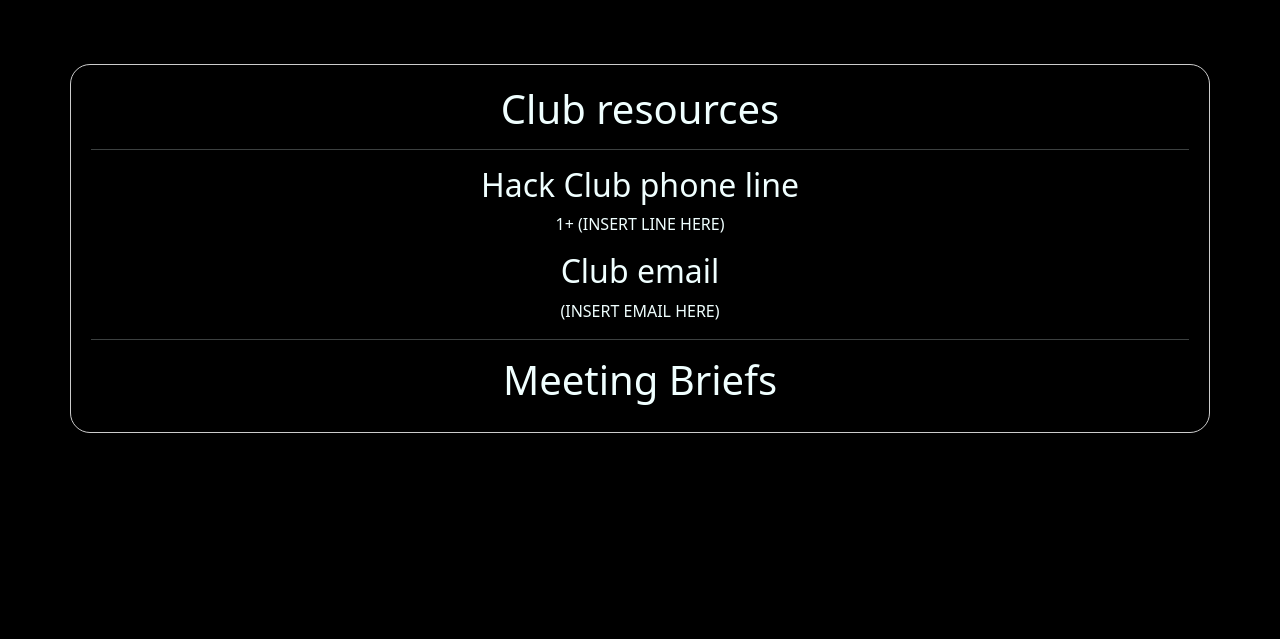
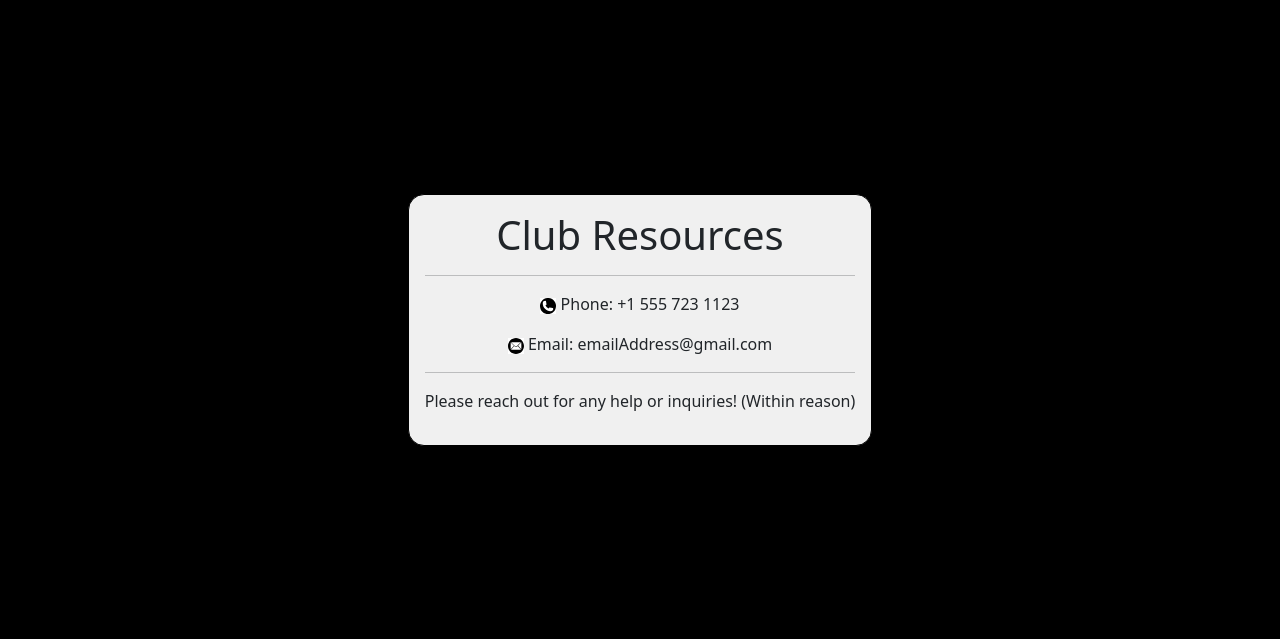
Before and after one commit to TheRealMopcornPuncher/BHSHACKCLUB, a Flask app: page /resources in a window 1280 px wide. Shown: the part 58-697 px from the top of the page. Run offline with Flask 3, Linux system fonts and the light colour scheme; some libraries are stand-ins or nearby versions.

Commit message:
Revamp resources design

```diff
--- a/static/customized.css
+++ b/static/customized.css
@@ -1,24 +1,38 @@
 /* filepath: /D:/VSCode_Projects/myWebsite/static/customized.css */
+
+/* General Styles */
+body {
+  background: none;
+  background-color: #000000;
+}
+
+/* Navbar Styles */
+.navbar {
+  border-bottom: 2px solid #ccc; /* Adjust the color and thickness as needed */
+}
+
+/* Centered container class */
+.center-container {
+  display: flex;
+  justify-content: center;
+  align-items: center;
+  height: 80vh; /* Full viewport height */
+}
+
+/* Brand Styles */
 .custom-brand {
   position: absolute;
   left: 15%; /* Adjust the value as needed */
 }
 
+/* Navigation Container Styles */
 .custom-nav-container {
   width: 100%;
   display: flex;
   justify-content: center;
 }
 
-body {
-  background: none;
-  background-color: #000000;
-}
-
-.navbar {
-  border-bottom: 2px solid #ccc; /* Adjust the color and thickness as needed */
-}
-
+/* Main Content Styles */
 .main-content {
   justify-content: center;
   align-items: center;
@@ -74,6 +88,7 @@ body {
   color:azure;
   opacity: 0.8;
   background-color: black;
+  font-size: 1.1em;
 }
 
 @keyframes slide {
@@ -85,6 +100,19 @@ body {
   }
 }
 
+@keyframes fade-in {
+  0% {
+    opacity: 0;
+  }
+  100% {
+    opacity: 1;
+  }
+}
+
 .slide-up {
   animation: slide 1s ease;
 }
+
+.fade-in {
+  animation: fade-in 1s ease;
+}
--- a/templates/about.html
+++ b/templates/about.html
@@ -3,12 +3,12 @@
 {% block title %}About Us!{% endblock %}
 
 {% block content %}
-<div class="container" style="margin-top: 5%; margin-bottom: 20px; padding: 20px; border: 1px solid #ccc; border-radius: 20px; color:azure;">
+<div class="container centered_text_box fade-in">
     <h1 class="typing-animation" id="typing-animation"></h1>
     <hr>
-    <p style="font-size: 20px">Founded by nerds and technology enthusiasts, the BHS Hack Club is an open community that welcomes anyone to join and participate
+    <p style="font-size: 20px">Founded by nerds and technology enthusiasts alike, the BHS Hack Club is an open community that welcomes anyone to join and participate
     in unique, fun events! Anyone of any skill level is able to join, so don't fret about not knowing something. At the heart of
-    every community is what its people can bring to the table, and thus we bring you events such as hackathons, chances to win
+    every community is what its people can bring to the table, and thus as a club we will bring you events such as hackathons, chances to win
     prizes for your talents or newly learned skills, a space to hang out and try out the stuff you built together, and so much more. So if
     you feel like trying something new (or maybe not so new!), consider joining a meeting; better yet, join the club!</p>
 </div>
--- a/templates/index.html
+++ b/templates/index.html
@@ -47,7 +47,7 @@
     // Scene setup
     const scene = new THREE.Scene();
     const camera = new THREE.PerspectiveCamera(30, window.innerWidth / window.innerHeight, 0.1, 1000);
-    camera.position.set(0, 30, 10); // Adjusted to view the grid properly
+    camera.position.set(0, 5, 15); // Adjusted to view the grid properly
     camera.lookAt(0, 0, 0);
 
     const renderer = new THREE.WebGLRenderer({ alpha: true });
--- a/templates/resources.html
+++ b/templates/resources.html
@@ -3,15 +3,20 @@
 {% block title %}Club Resources{% endblock %}
 
 {% block content %}
-<div class="container" style="text-align: center; margin-top: 5%; margin-bottom: 20px; padding: 20px; border: 1px solid #ccc; border-radius: 20px; color:azure;">
-    <h1>Club resources</h1>
-    <hr>
-    <h2>Hack Club phone line</h2>
-    <p>1+ (INSERT LINE HERE)</p>
-    <h2>Club email</h2>
-    <p>(INSERT EMAIL HERE)</p>
-    <hr>
-    <h1>Meeting Briefs</h1>
-    <!--The following area is reserved for the implementation of a rotating carousel that displays past meetings and overviews-->
+<div class="center-container">
+    <div class="slide-up" style="text-align: center; margin-top: 2em; margin-bottom: 2em; padding: 1em; border: 1px solid black; border-radius: 1em; background-color: #f0f0f0;">
+        <h1>Club Resources</h1>
+        <hr>
+        <p>
+            <img src="/static/phone_icon.svg" alt="Phone Icon" style="width: 1em; height: 1em; vertical-align: middle;">
+            Phone: +1 555 723 1123
+        </p>
+        <p>
+            <img src="/static/mail_icon.svg" alt="Phone Icon" style="width: 1em; height: 1em; vertical-align: middle;">
+            Email: emailAddress@gmail.com
+        </p>
+        <hr>
+        <p>Please reach out for any help or inquiries! (Within reason)</p>
+    </div>
 </div>
 {% endblock %}
```
Also changed, not shown: static/mail_icon.svg (added), static/phone_icon.svg (added).
